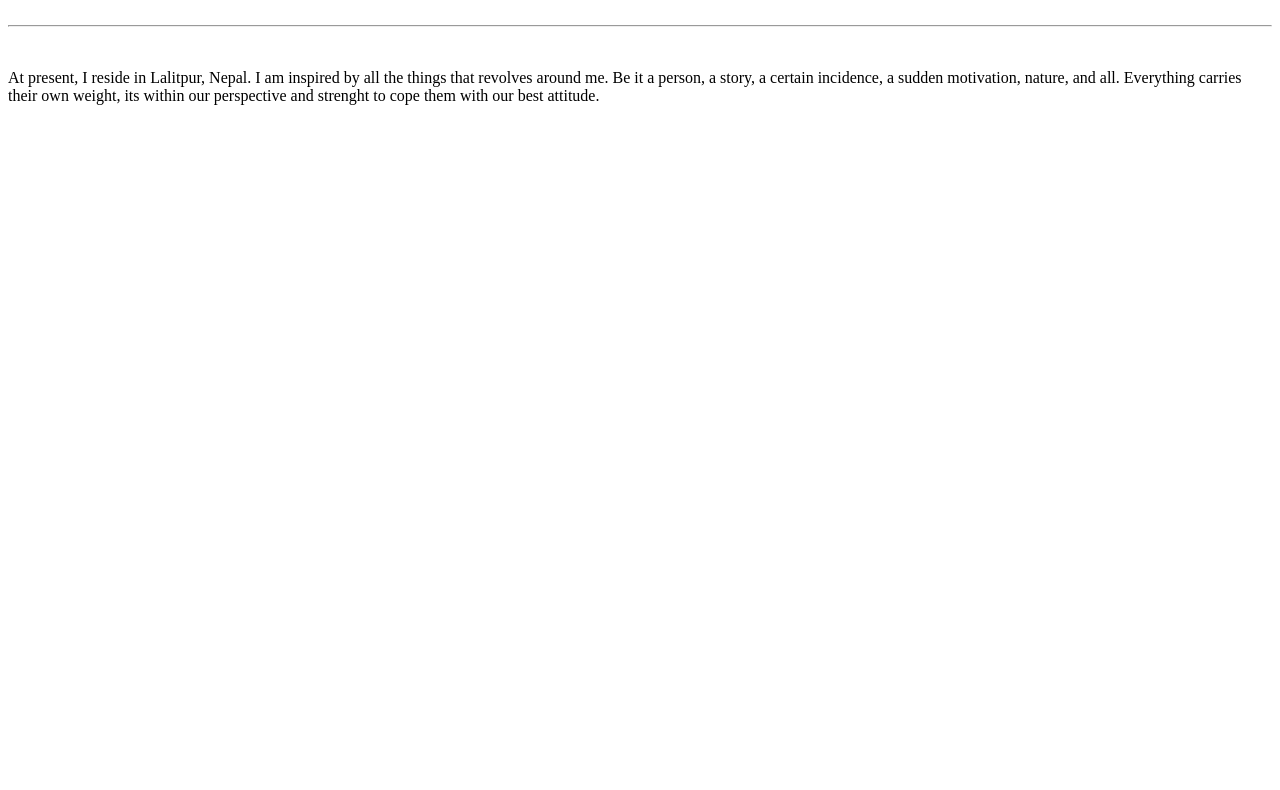
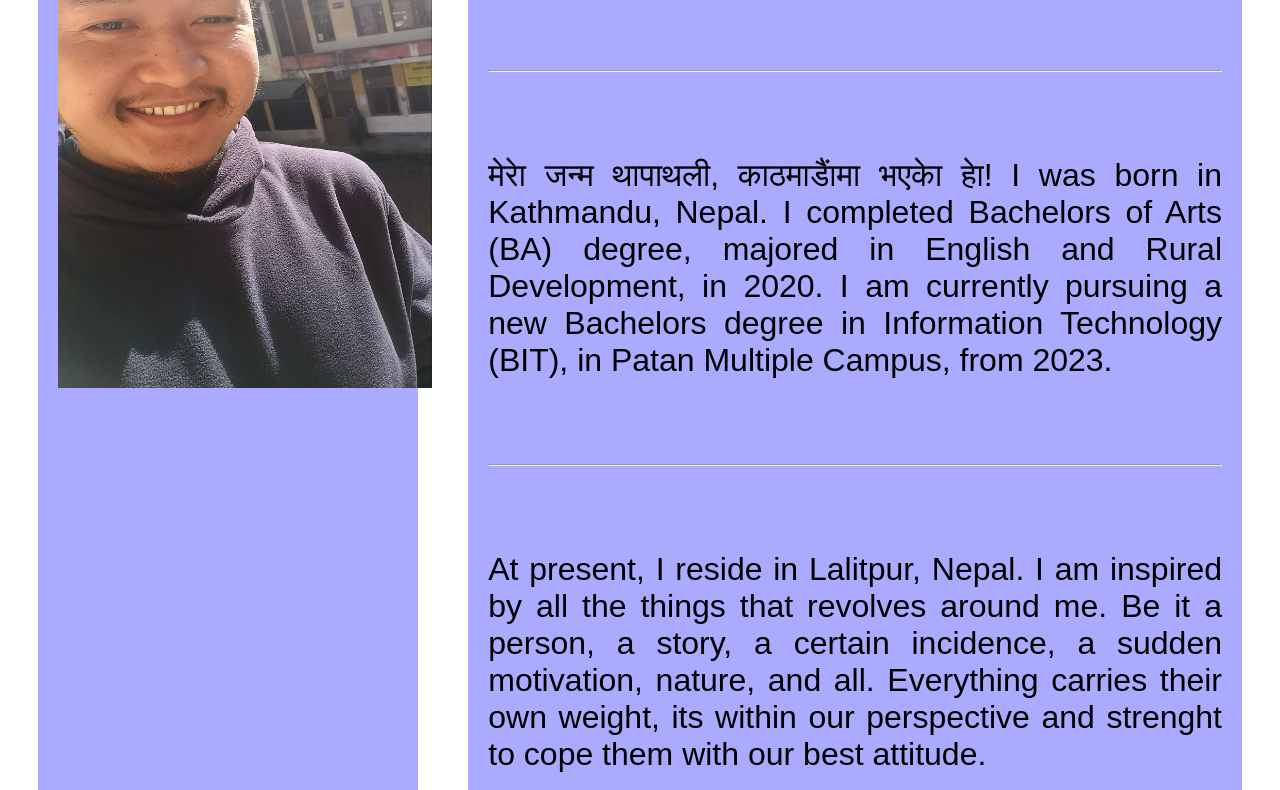
Before and after one commit to Raju-Lama/raju.github.io, a plain HTML site: page index.html in a window 1280 px wide. Shown: the part 270-1060 px from the top of the page. Before the commit the page ends 800 px from the top, so only its background shows below. Drawn offline with Linux system fonts and the light colour scheme.

Commit message:
added sources

```diff
--- a/index.html
+++ b/index.html
@@ -6,13 +6,24 @@
     <meta name="viewport" content="width=device-width, initial-scale=1.0">
     <title>Hello, its me Raju!</title>
 
-    <link rel="stylesheet" href="mystyle.css">
+    <link rel="stylesheet" href="stylesheet.css">
 
 </head>
 
 <body>
     <!-- a project on my website -->
+     <div class="grid-container">
+         <div class="grid-item">
+             <img src="sources/img/mefuto.jpg" alt="This is me!" id="profile">
+
+         </div>
+
+
+         <div class="grid-item">
+
+            <div>
                 <h1>Raju L</h1>
+            </div>
 
             <div>
                 <p>An Intro to me!</p>
@@ -21,18 +32,18 @@
                 <hr>
                 <br>
 
-        <pre>
+                <p>
                 मेराे जन्म थापाथली, काठमाडाैंमा भएकाे हाे!
                 I was born in Kathmandu, Nepal.
                 I completed Bachelors of Arts (BA) degree, majored in English and Rural Development, in 2020.
                 I am currently pursuing a new Bachelors degree in Information Technology (BIT), in Patan Multiple Campus, from 2023.
-        </pre>
+                </p>
 
                 <br>
                 <hr>
                 <br>
+            </div>
 
-    </div>
 
             <div>
                 <p>
@@ -43,6 +54,10 @@
                 </p>
             </div>
 
+        </div>
+
+    </div>
+
     <div>
         <p></p>
     </div>
--- a/stylesheet.css
+++ b/stylesheet.css
@@ -0,0 +1,31 @@
+body{
+    padding: 20px;
+    font-family: Arial, Helvetica, sans-serif;
+    text-align:justify;
+    text-decoration: solid;
+    text-wrap:wrap ;
+    background:fixed;
+    background-position: center;
+    /* background-color:#AAAAFF; */
+    font-size:xx-large;
+}
+
+#profile{
+    height:55%;
+    width:110%;
+    position:relative;
+}
+
+.grid-container{
+    display:grid;
+    column-gap:50px;
+    grid-template-columns: auto auto;
+    /* grid-template-rows: auto auto auto auto auto; */
+    padding: 10px;
+}
+
+.grid-item{
+    padding: 20px;
+    /* text-align: left; */
+    background:#AAAAFF
+}
```
Also changed, not shown: sources/img/mefuto.jpg (added). Lines whose indentation alone changed are shown as unchanged.
